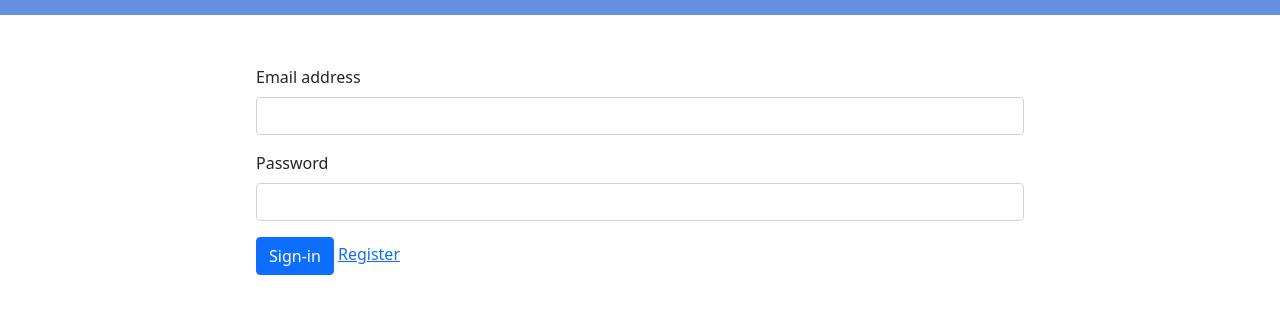
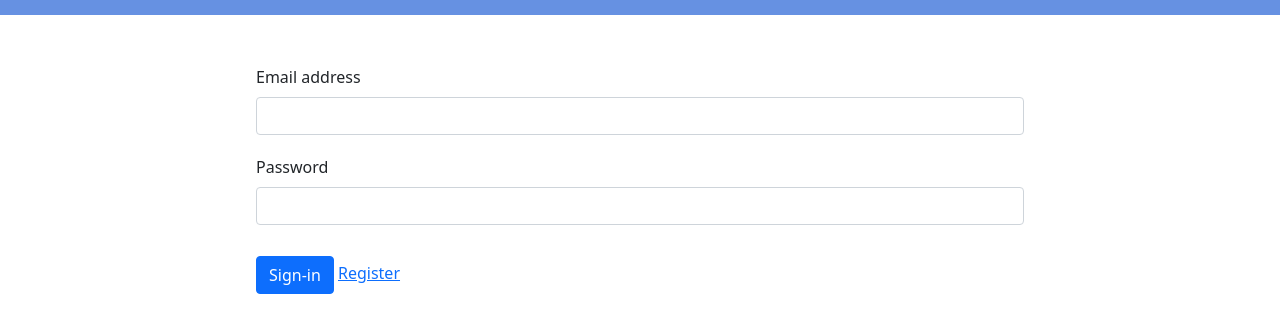
Before and after one commit to m1nat/cw5, a website built with webpack: page src/components/sign-in/sign-in.html in a window 1280 px wide. Shown: the part 65-398 px from the top of the page. Built offline with nearby package versions, Linux system fonts and the light colour scheme; some packages are replaced by stand-ins of ours.

Commit message:
layoutErr, setStyleErr

```diff
--- a/package.json
+++ b/package.json
@@ -15,7 +15,7 @@
     "html-loader": "^2.1.2",
     "html-webpack-plugin": "^5.3.1",
     "moment": "^2.29.1",
-    "node-sass": "^6.0.0",
+    "node-sass": "^6.0.1",
     "sass-loader": "^12.0.0",
     "style-loader": "^2.0.0",
     "uuid": "^8.3.2",
--- a/src/components/sign-in/sign-in.html
+++ b/src/components/sign-in/sign-in.html
@@ -28,8 +28,10 @@
           <input type="password" class="form-control" id="password">
           <p class="input-error">The password should consist at least 6 symbol</p>
         </div>
-        <button type="submit" class="btn btn-primary" id="signInBtn">Sign-in</button>
-        <a href="/sign-up.html">Register</a>
+        <div class="block-btn">
+          <button type="submit" class="btn btn-primary" id="signInBtn">Sign-in</button>
+          <a href="/sign-up.html">Register</a>
+        </div>
       </form>
     </div>
 
--- a/src/components/sign-in/sign-in.scss
+++ b/src/components/sign-in/sign-in.scss
@@ -2,9 +2,27 @@
   display: flex;
   flex-direction: column;
   align-items: center;
+  position: relative;
+  width: 100vw;
+  height: 100vh;
 
   &__form {
     width: 60%;
     margin: 50px auto;
+    display: flex;
+    flex-direction: column;
+    justify-content: start;
+  }
+
+  .block-btn {
+    width: 100%;
+    height: 20%;
+    padding-top: 15px;
+  }
+
+  .input-error {
+    position: absolute;
+    margin: 0px auto;
+    width: 100%;
   }
 }
```
Also changed, not shown: 1 other file.
